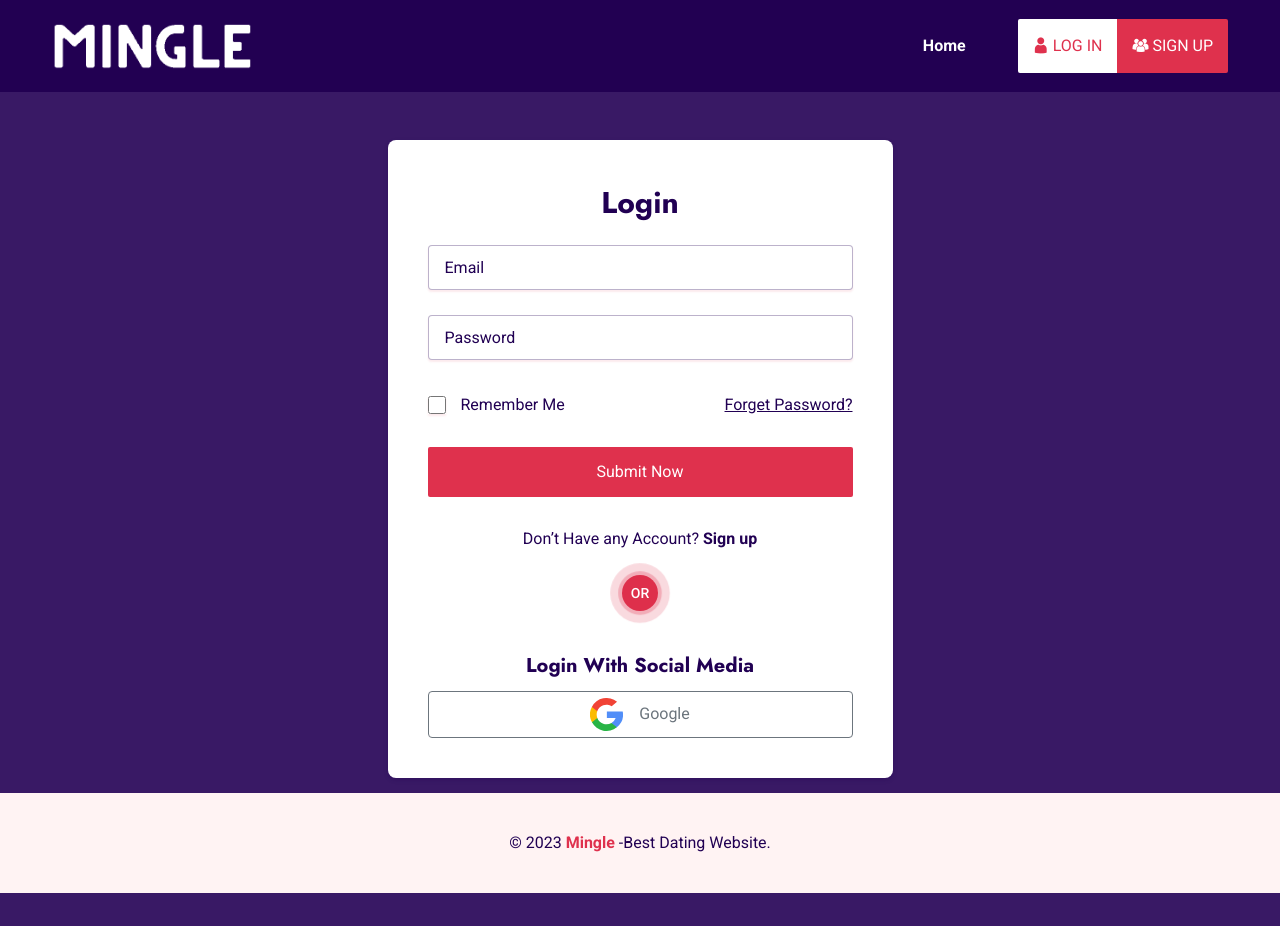
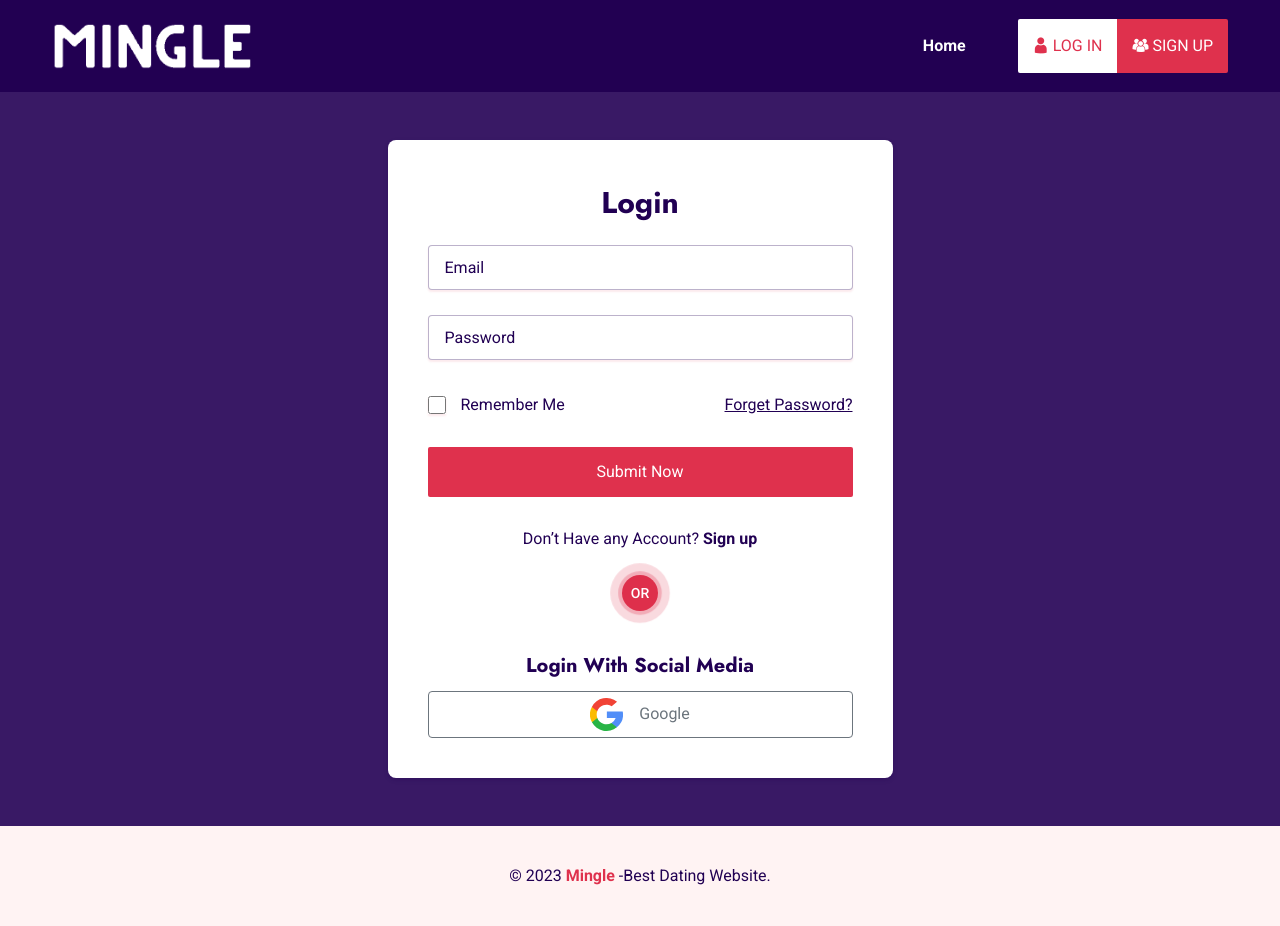
Before and after one commit to mahfuz271/mingle, a React (Create React App) app: page /login in a window 1280 px wide. Before the commit the page ends 893 px from the top, so only its background shows below. Built offline with nearby package versions, Linux system fonts and the light colour scheme; no server answers.

Commit message:
minor changes

```diff
--- a/src/Components/Footer/Footer.js
+++ b/src/Components/Footer/Footer.js
@@ -3,7 +3,7 @@ import { Link } from 'react-router-dom';
 
 const Footer = () => {
     return (
-        <div class="footer-section">
+        <div class="footer-section mt-5">
             <div class="footer-bottom">
                 <div class="container">
                     <div class="row">
```
Also changed, not shown: firebase.json (added), 1 other file (tests, documents, lock files or other folders).
